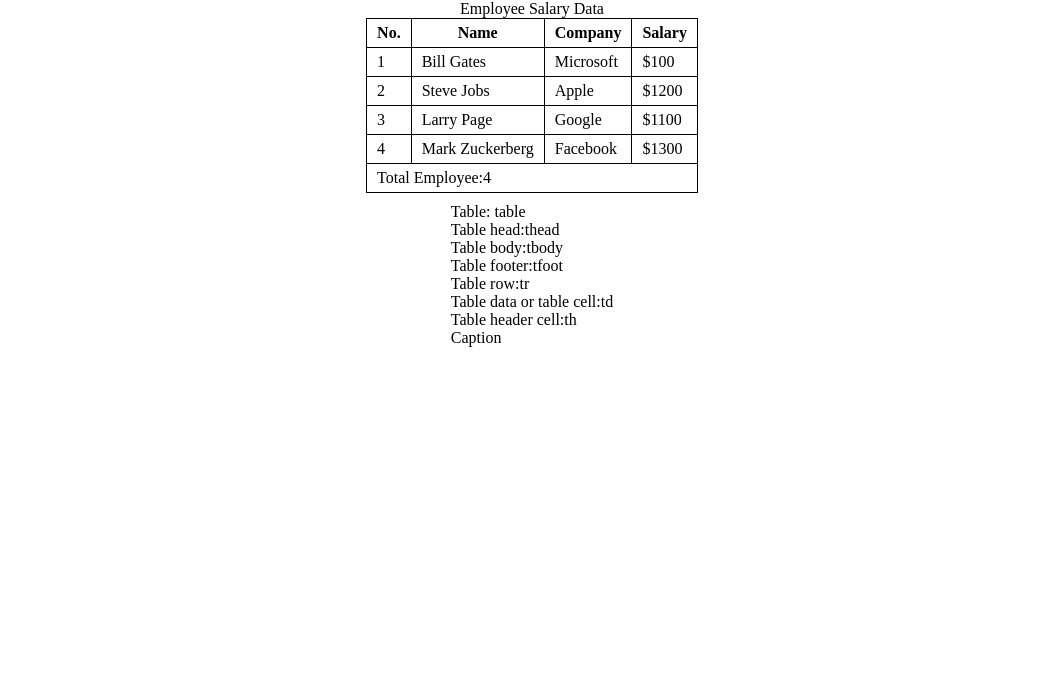
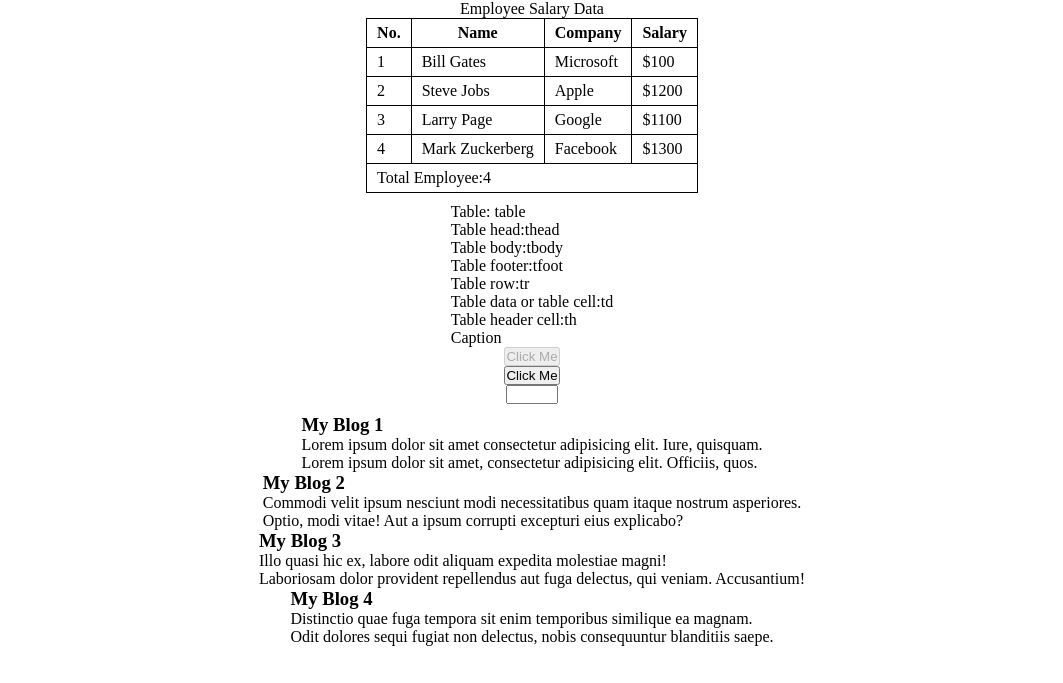
Before and after one commit to mstsurnalyakter/html5, a plain HTML site: page table.html in a window 1280 px wide. Shown: the part 117-800 px from the top of the page, without its empty margins (108-1171 px from the left). Drawn offline with Linux system fonts and the light colour scheme.

Commit message:
added Emmet

```diff
--- a/table.html
+++ b/table.html
@@ -112,6 +112,33 @@
         <li>Table header cell:th</li>
         <li>Caption</li>
     </ul>
+    <button disabled>Click Me</button>
+    <button title="please click me">Click Me</button>
+    <input type="number" max="10" min="5" name="" id="">
+ </main>
+
+ <!-- main>article.blog*4>h3{My Blog $}+p>lorem10^p>lorem10 -->
+ <main>
+    <article class="blog">
+        <h3>My Blog 1</h3>
+        <p>Lorem ipsum dolor sit amet consectetur adipisicing elit. Iure, quisquam.</p>
+        <p>Lorem ipsum dolor sit amet, consectetur adipisicing elit. Officiis, quos.</p>
+    </article>
+    <article class="blog">
+        <h3>My Blog 2</h3>
+        <p>Commodi velit ipsum nesciunt modi necessitatibus quam itaque nostrum asperiores.</p>
+        <p>Optio, modi vitae! Aut a ipsum corrupti excepturi eius explicabo?</p>
+    </article>
+    <article class="blog">
+        <h3>My Blog 3</h3>
+        <p>Illo quasi hic ex, labore odit aliquam expedita molestiae magni!</p>
+        <p>Laboriosam dolor provident repellendus aut fuga delectus, qui veniam. Accusantium!</p>
+    </article>
+    <article class="blog">
+        <h3>My Blog 4</h3>
+        <p>Distinctio quae fuga tempora sit enim temporibus similique ea magnam.</p>
+        <p>Odit dolores sequi fugiat non delectus, nobis consequuntur blanditiis saepe.</p>
+    </article>
  </main>
 
 </body>
```
